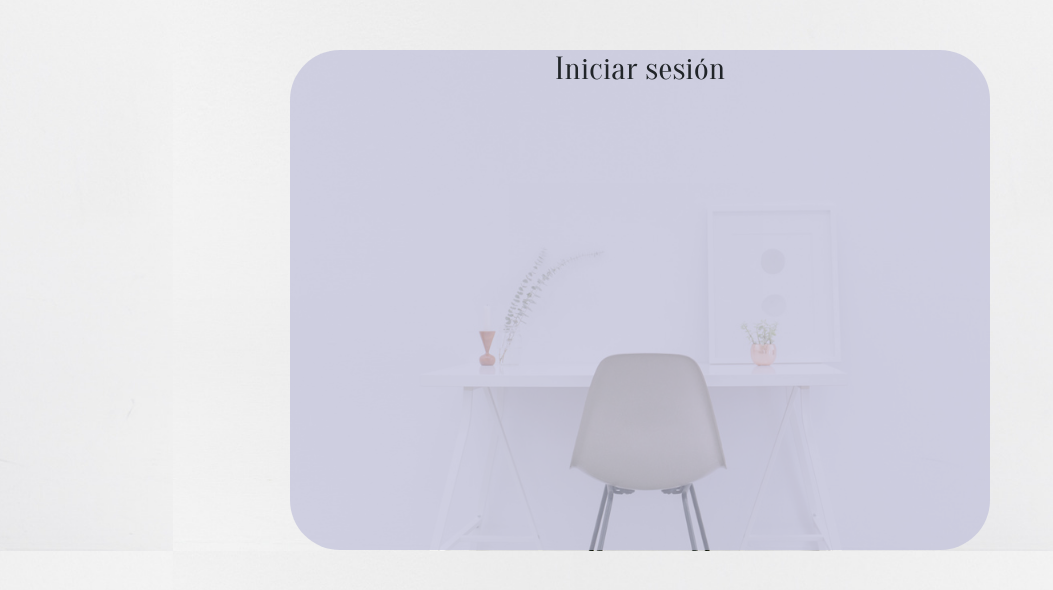
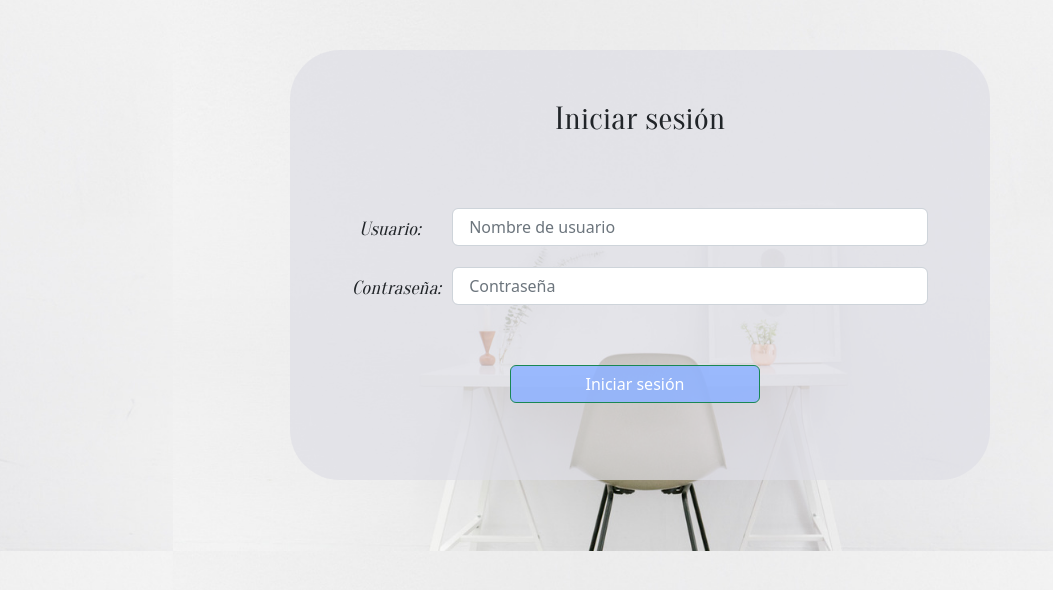
Before and after one commit to cvalenzuela1/Process_SA01, a Django app: page /login/ in a window 1280 px wide. Shown: the part 72-662 px from the top of the page, without its empty margins (0-1053 px from the left). Run offline with Django 4.2, Linux system fonts and the light colour scheme; some libraries are stand-ins or nearby versions.

Commit message:
Iniciar sesión creado con forms.py

```diff
--- a/process_sa01/applications/users/forms.py
+++ b/process_sa01/applications/users/forms.py
@@ -1,34 +1,24 @@
+from pyexpat import model
 from django import forms
 from django.contrib.auth import authenticate
+from .models import Usuario
 
 # TODO forms home
-class LoginForm(forms.Form):
+class LoginForm(forms.ModelForm):
 
-    username = forms.CharField(
-        label='username',
-        required=True,
-        widget=forms.TextInput(
-            attrs={
-                'placeholder': 'usernmae',
-            }
-        )
-    )
-    password = forms.CharField(
-        label='Contraseña',
-        required=True,
-        widget=forms.PasswordInput(
-            attrs={
-                'placeholder': 'contraseña'
-            }
-        )
-    )
-
-    def clean(self):
-        # cleaned_data = super(LoginForm, self).clean()
-        username = self.cleaned_data['username']
-        password = self.cleaned_data['password']
-
-        if not authenticate(username=username, password=password):
-            raise forms.ValidationError('Los datos de usuario no son correctos')
-
-        return self.cleaned_data
+    class Meta:
+        model = Usuario
+        fields = [
+            'nombre_usuario',
+            'password_usuario'
+        ]
+        widgets = {
+            'nombre_usuario': forms.TextInput(attrs={
+                'class': 'form-control',
+                'placeholder': ' Nombre de usuario',
+            }),
+            'password_usuario': forms.PasswordInput(attrs={
+                'placeholder': ' Contraseña',
+                'class': 'form-control',
+            })
+        }
--- a/process_sa01/applications/users/views.py
+++ b/process_sa01/applications/users/views.py
@@ -2,8 +2,10 @@ from django.shortcuts import render
 from django.contrib.auth import authenticate, login, logout
 from django.views.generic import ListView
 from django.views.generic.edit import FormView
-from django.urls import reverse_lazy
+from django.urls import reverse_lazy, reverse
+from django.http import HttpResponseRedirect
 
+from .models import Usuario
 from .forms import LoginForm
 
 # Create your views here.
@@ -13,9 +15,14 @@ class LoginUserView(FormView):
     success_url = reverse_lazy("app_home:home")
 
     def form_valid(self, form):
-        user = authenticate(
-            username=form.cleaned_data['username'],
-            password=form.cleaned_data['password']
-        )
-        login(self.request, user)
-        return super(LoginUserView, self).form_valid(form)
+        username=form.cleaned_data['username']
+        password=form.cleaned_data['password']
+
+        verificacion = Usuario.objects.filter(nombre_usuario=username, password_usuario=password).exists()
+
+        if verificacion:
+            user = authenticate(username, password)
+            login(self.request, user)
+            return super(LoginUserView, self).form_valid(form)
+        else:
+            return HttpResponseRedirect(reverse("app_users:login"))
--- a/process_sa01/static/css/users/login.css
+++ b/process_sa01/static/css/users/login.css
@@ -5,13 +5,32 @@
 
 .title {
     font-family: Oranienbaum;
+    padding-top: 50px;
 }
 
 #logincontainer{
-    background-color: rgba(192, 192, 218, 0.699);
+    background-color: rgba(222, 222, 230, 0.699);
     margin-top: 50px;
     width: 700px;
-    height: 500px;
+    height: 430px;
     border-radius: 50px;
     text-align: center;
 }
+
+.login{
+    margin-top: 70px;
+    margin-left: 50px;
+    margin-right: 50px;
+}
+
+#labelLogin{
+    font-family: Oranienbaum;
+    font-size: 19px;
+    font-style: italic;
+}
+
+#btnSubmitLogin{
+    margin-left: 170px;
+    margin-top: 40px;
+    background-color: rgba(142, 178, 255, 0.863);
+}
--- a/process_sa01/templates/users/login.html
+++ b/process_sa01/templates/users/login.html
@@ -8,10 +8,30 @@
 {% load static %}
 <link rel="stylesheet" href="{% static 'css/users/login.css' %}">
     {% include 'includes/header.html' %}
-    <div class="container-sm" id="logincontainer">
-        <div class="title">
-            <h1 class="fs-2">Iniciar sesión</h1>
+    <div class="container-sm">
+        <div class="container" id="logincontainer">
+            <div class="title">
+                <h1 id="title" class="fs-2">Iniciar sesión</h1>
+            </div>
+            <div class="login">
+                <form method="POST">
+                    <div class="mb-3 row">
+                        <label id="labelLogin" for="staticUsuario" class="col-sm-2 col-form-label">Usuario:</label>
+                        <div class="col-sm-10">
+                            {{form.nombre_usuario}}
+                        </div>
+                    </div>
+                    <div class="mb-3 row">
+                        <label id="labelLogin" for="inputPassword" class="col-sm-2 col-form-label">Contraseña:</label>
+                        <div class="col-sm-10">
+                            {{form.password_usuario}}
+                        </div>
+                    </div>
+                    <div class="mb-3 row">
+                        <button class="btn btn-success col-sm-5" id="btnSubmitLogin" type="submit">Iniciar sesión</button>
+                    </div>
+                </form>
+            </div>
         </div>
-
     </div>
 {% endblock content %}
```
